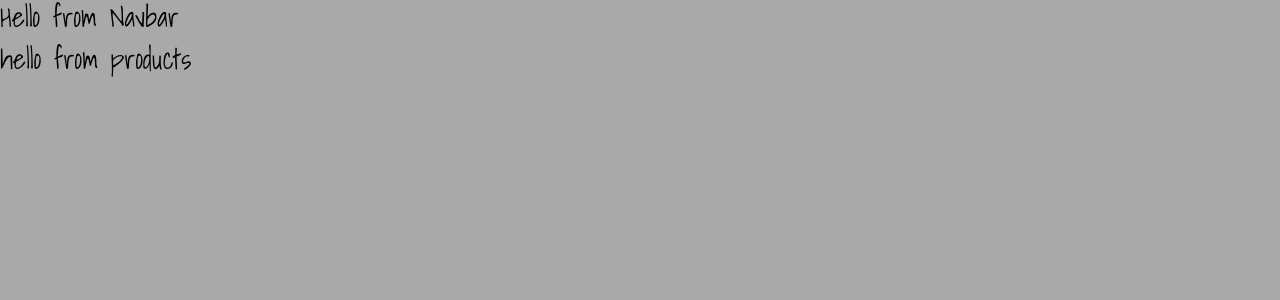
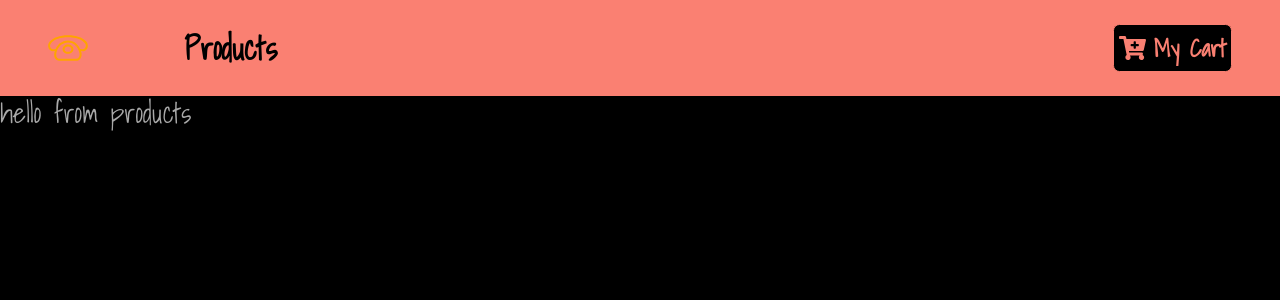
Before and after one commit to dewanganaditya362/store-app, a React (Create React App) app: page / in a window 1280 px wide. Shown: the top 300 px of the page. Built offline with nearby package versions, Linux system fonts and the light colour scheme; a web font is replaced by a local one.

Commit message:
added navbar

```diff
--- a/package.json
+++ b/package.json
@@ -9,7 +9,8 @@
     "react": "^16.13.1",
     "react-dom": "^16.13.1",
     "react-router-dom": "^5.2.0",
-    "react-scripts": "3.4.1"
+    "react-scripts": "3.4.1",
+    "styled-components": "^5.1.1"
   },
   "scripts": {
     "start": "react-scripts start",
--- a/src/App.css
+++ b/src/App.css
@@ -1,7 +1,7 @@
 body{
   font-family: 'Shadows Into Light', cursive !important;
-  background:darkgray;
-  color:black;
+  background:black;
+  color:darkgray;
 }
 
 .text-title{
--- a/src/App.js
+++ b/src/App.js
@@ -1,5 +1,4 @@
 import React, {Component} from 'react'
-import logo from './logo.svg'
 import "./App.css"
 import {Switch, Route} from 'react-router-dom'
 import Navbar from './components/Navbar'
--- /dev/null
+++ b/src/components/Button.js
@@ -0,0 +1,22 @@
+import styled from 'styled-components'
+
+export const Button = styled.button`
+background-color:black;
+color:salmon;
+padding: 0.3rem;
+font-size:1.5rem;
+font-weight:bold;
+border: salmon solid 0.1rem;
+border-radius:0.4rem;
+transition: 0.5s ease;
+&:hover{
+    background:salmon;
+    color:black;
+    border:black solid 0.1rem;
+}
+
+&:focus{
+    outline:none;
+}
+
+`;
--- a/src/components/Navbar.js
+++ b/src/components/Navbar.js
@@ -1,13 +1,55 @@
 import React, { Component } from 'react'
+import {Link} from 'react-router-dom'
+import logo from '../logo.svg'
+import styled from 'styled-components'
+import {Button} from './Button'
 
 export default class Navbar extends Component {
     render() {
         return (
-            <div>
-                <h3>Hello from Navbar
+            <Nav className="navbar navbar-expand-sm navbar-dark px-sm-5">
+         {/*
+    https://www.iconfinder.com/icons/1243689/call_phone_icon
+    Creative Commons (Attribution 3.0 Unported);
+    https://www.iconfinder.com/Makoto_msk */}
+    <Link to="/">
+        <img src={logo} alt="store" className="navbar-brand"/>
+    </Link>
 
-                </h3>
-            </div>
+    <ul className="navbar nav align-items-center">
+        <li className="nav-item ml-5">
+            <Link to="/" className="nav-link">
+                Products
+            </Link>
+        </li>
+    </ul>
+
+    <Link to="/cart" className="ml-auto">
+        <Button>
+            <span className="mr-2">
+            <i className="fas fa-cart-plus"/>
+            </span>
+
+            My Cart
+        </Button>
+    </Link>
+
+            </Nav>
+
+
         )
     }
 }
+
+
+
+
+const Nav = styled.nav`
+    background-color:salmon;
+
+    .nav-link{
+        color:black;
+        font-size:2rem;
+        font-weight:bolder;
+    }
+`;
```
Also changed, not shown: 1 other file (tests, documents, lock files or other folders).
